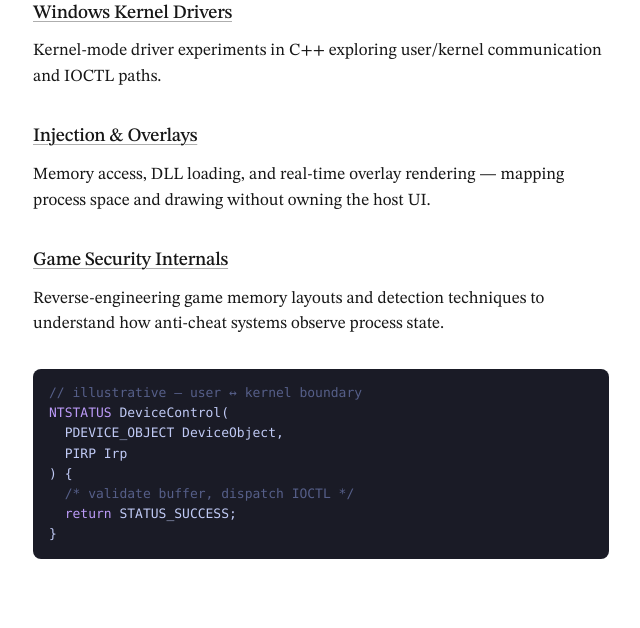
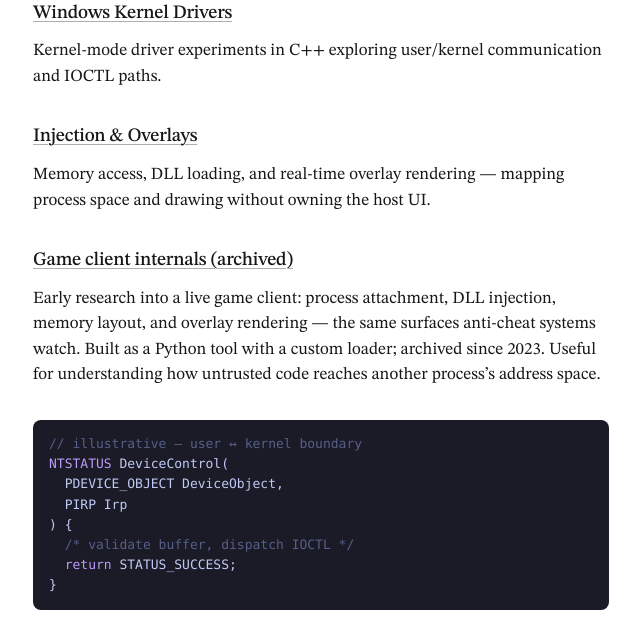
Before and after one commit to zabbix-byte/cv, a Django app: page /research/ in a window 1280 px wide. Shown: the part 396-1024 px from the top of the page, without its empty margins (319-959 px from the left). Before the commit the page ends 955 px from the top, so only its background shows below. Run offline with Django 5.2, Linux system fonts and the light colour scheme.

Commit message:
feat: Update research and homepage content for clarity and detail
- Revised the research section to include a more descriptive title and detailed explanation of game client internals, emphasizing the technical aspects of the research.
- Updated the homepage to reflect changes in the research link, providing a clearer overview of the topics covered.

```diff
--- a/templates/pages/home.html
+++ b/templates/pages/home.html
@@ -20,7 +20,7 @@
   <ul class="section-list">
     <li><a href="{% url 'experience' %}">Building platforms at Valerdat, Inditex, and IBM</a></li>
     <li><a href="{% url 'projects' %}">Forecasting, ETL, and ERP systems I’ve shipped</a></li>
-    <li><a href="{% url 'research' %}">Kernel drivers and low-level systems research</a></li>
+    <li><a href="{% url 'research' %}">Kernel drivers, injection, and game-security internals</a></li>
     <li><a href="{% url 'press' %}">Press coverage and customer case studies</a></li>
     <li><a href="{% url 'skills' %}">The tools and domains I work in every day</a></li>
     <li><a href="{% url 'education' %}">Education, languages, and coursework</a></li>
--- a/templates/pages/research.html
+++ b/templates/pages/research.html
@@ -24,8 +24,11 @@
   </section>
 
   <section class="role">
-    <h2 class="role-title"><a href="https://github.com/zabbix-byte" target="_blank" rel="noopener">Game Security Internals</a></h2>
-    <p>Reverse-engineering game memory layouts and detection techniques to understand how anti-cheat systems observe process state.</p>
+    <h2 class="role-title"><a href="https://github.com/zabbix-byte/zt_cs_cheat" target="_blank" rel="noopener">Game client internals (archived)</a></h2>
+    <p>
+      Early research into a live game client: process attachment, DLL injection, memory layout, and overlay rendering — the same surfaces anti-cheat systems watch.
+      Built as a Python tool with a custom loader; archived since 2023. Useful for understanding how untrusted code reaches another process’s address space.
+    </p>
   </section>
 
   <pre class="code-block" aria-label="Illustrative driver IOCTL sketch"><span class="cm">// illustrative — user ↔ kernel boundary</span>
```
